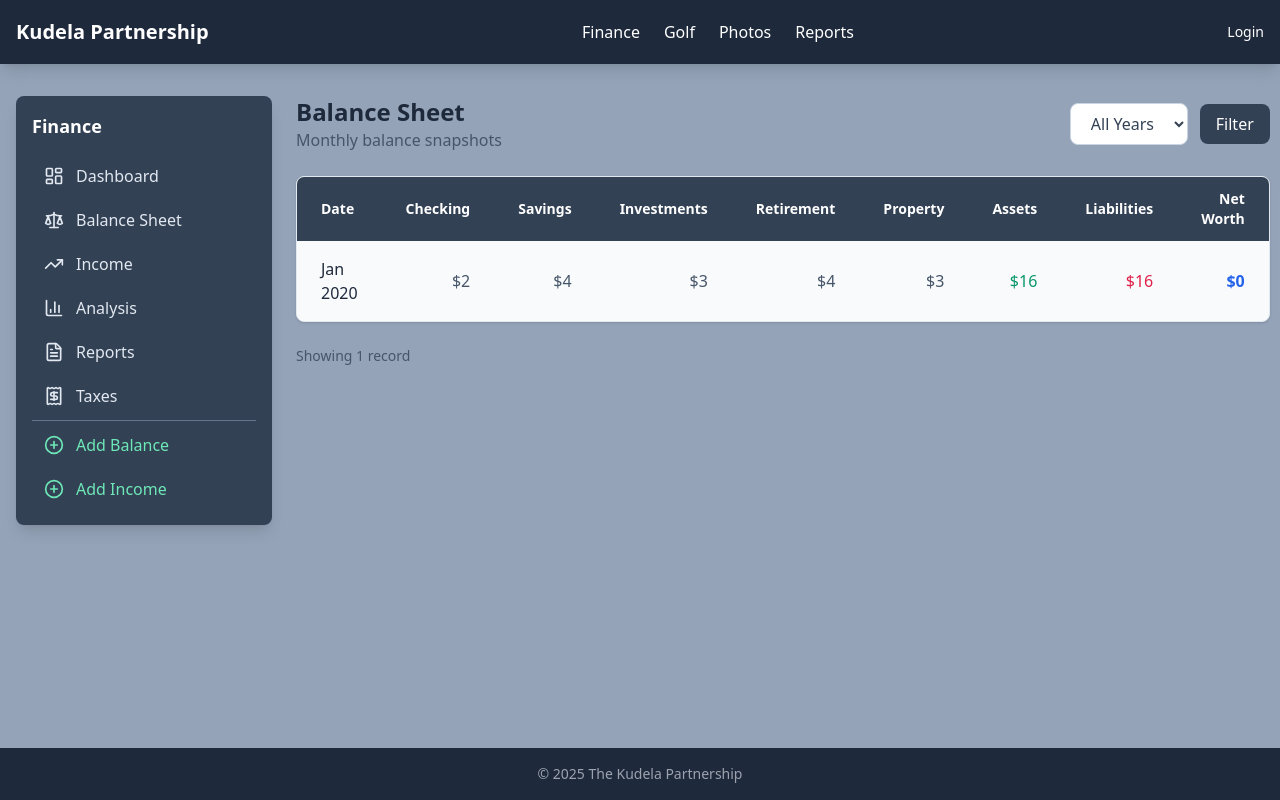
After one commit to HunterProgram22/kudela_site, a Django app: page /finance/balance/ in a window 1280 px wide. The commit adds this page. Run offline with Django 5.2, Linux system fonts and the light colour scheme; tables that the repository leaves empty hold one stand-in row (values such as "Sample post"); some libraries are stand-ins or nearby versions.

Commit message:
Added balance sheet to finance.

```diff
--- a/finance/urls.py
+++ b/finance/urls.py
@@ -5,4 +5,5 @@ app_name = 'finance'
 
 urlpatterns = [
     path('', views.home, name='home'),
+    path('balance/', views.balance_list, name='balance_list'),
 ]
--- a/finance/views.py
+++ b/finance/views.py
@@ -34,3 +34,24 @@ def home(request):
     }
 
     return render(request, 'finance/home.html', context)
+
+
+def balance_list(request):
+    # Get all balance records
+    balances = MonthBal.objects.all()
+
+    # Get filter parameters
+    year = request.GET.get('year')
+    if year:
+        balances = balances.filter(date__year=year)
+
+    # Get available years for filter dropdown
+    available_years = MonthBal.objects.dates('date', 'year', order='DESC')
+
+    context = {
+        'balances': balances,
+        'available_years': available_years,
+        'selected_year': year,
+    }
+
+    return render(request, 'finance/balance_list.html', context)
--- /dev/null
+++ b/templates/finance/balance_list.html
@@ -0,0 +1,74 @@
+{% extends 'finance/base.html' %}
+{% load humanize %}
+
+{% block finance_content %}
+<!-- Page Header -->
+<div class="flex justify-between items-center mb-6">
+    <div>
+        <h1 class="text-2xl font-bold text-slate-800">Balance Sheet</h1>
+        <p class="text-slate-600">Monthly balance snapshots</p>
+    </div>
+
+    <!-- Year Filter -->
+    <form method="get" class="flex items-center gap-3">
+        <select name="year" class="bg-white border border-slate-300 rounded-lg px-4 py-2 text-slate-700 focus:outline-none focus:ring-2 focus:ring-blue-500">
+            <option value="">All Years</option>
+            {% for date in available_years %}
+                <option value="{{ date.year }}" {% if selected_year == date.year|stringformat:"s" %}selected{% endif %}>
+                    {{ date.year }}
+                </option>
+            {% endfor %}
+        </select>
+        <button type="submit" class="bg-slate-700 text-white px-4 py-2 rounded-lg hover:bg-slate-600 transition">
+            Filter
+        </button>
+    </form>
+</div>
+
+<!-- Balance Table -->
+<div class="bg-slate-50 rounded-lg shadow border border-slate-200 overflow-hidden">
+    <div class="overflow-x-auto">
+        <table class="w-full">
+            <thead class="bg-slate-700 text-white">
+                <tr>
+                    <th class="px-6 py-3 text-left text-sm font-semibold">Date</th>
+                    <th class="px-6 py-3 text-right text-sm font-semibold">Checking</th>
+                    <th class="px-6 py-3 text-right text-sm font-semibold">Savings</th>
+                    <th class="px-6 py-3 text-right text-sm font-semibold">Investments</th>
+                    <th class="px-6 py-3 text-right text-sm font-semibold">Retirement</th>
+                    <th class="px-6 py-3 text-right text-sm font-semibold">Property</th>
+                    <th class="px-6 py-3 text-right text-sm font-semibold">Assets</th>
+                    <th class="px-6 py-3 text-right text-sm font-semibold">Liabilities</th>
+                    <th class="px-6 py-3 text-right text-sm font-semibold">Net Worth</th>
+                </tr>
+            </thead>
+            <tbody class="divide-y divide-slate-200">
+                {% for balance in balances %}
+                <tr class="hover:bg-slate-100 transition">
+                    <td class="px-6 py-4 text-slate-800 font-medium">{{ balance.date|date:"M Y" }}</td>
+                    <td class="px-6 py-4 text-right text-slate-600">${{ balance.total_check|floatformat:0|intcomma }}</td>
+                    <td class="px-6 py-4 text-right text-slate-600">${{ balance.total_save|floatformat:0|intcomma }}</td>
+                    <td class="px-6 py-4 text-right text-slate-600">${{ balance.total_invest|floatformat:0|intcomma }}</td>
+                    <td class="px-6 py-4 text-right text-slate-600">${{ balance.total_retire|floatformat:0|intcomma }}</td>
+                    <td class="px-6 py-4 text-right text-slate-600">${{ balance.total_property|floatformat:0|intcomma }}</td>
+                    <td class="px-6 py-4 text-right text-emerald-600 font-medium">${{ balance.total_assets|floatformat:0|intcomma }}</td>
+                    <td class="px-6 py-4 text-right text-rose-600 font-medium">${{ balance.total_liabilities|floatformat:0|intcomma }}</td>
+                    <td class="px-6 py-4 text-right text-blue-600 font-bold">${{ balance.networth|floatformat:0|intcomma }}</td>
+                </tr>
+                {% empty %}
+                <tr>
+                    <td colspan="9" class="px-6 py-8 text-center text-slate-500">No balance records found</td>
+                </tr>
+                {% endfor %}
+            </tbody>
+        </table>
+    </div>
+</div>
+
+<!-- Summary -->
+{% if balances %}
+<div class="mt-6 text-sm text-slate-600">
+    Showing {{ balances|length }} record{{ balances|length|pluralize }}
+</div>
+{% endif %}
+{% endblock %}
--- a/templates/finance/base.html
+++ b/templates/finance/base.html
@@ -15,7 +15,7 @@
                     <i data-lucide="layout-dashboard" class="w-5 h-5"></i>
                     Dashboard
                 </a>
-                <a href="#"
+                <a href="{% url 'finance:balance_list' %}"
                    class="flex items-center gap-3 px-3 py-2 rounded-md text-slate-200 hover:bg-slate-600 transition">
                     <i data-lucide="scale" class="w-5 h-5"></i>
                     Balance Sheet
```
